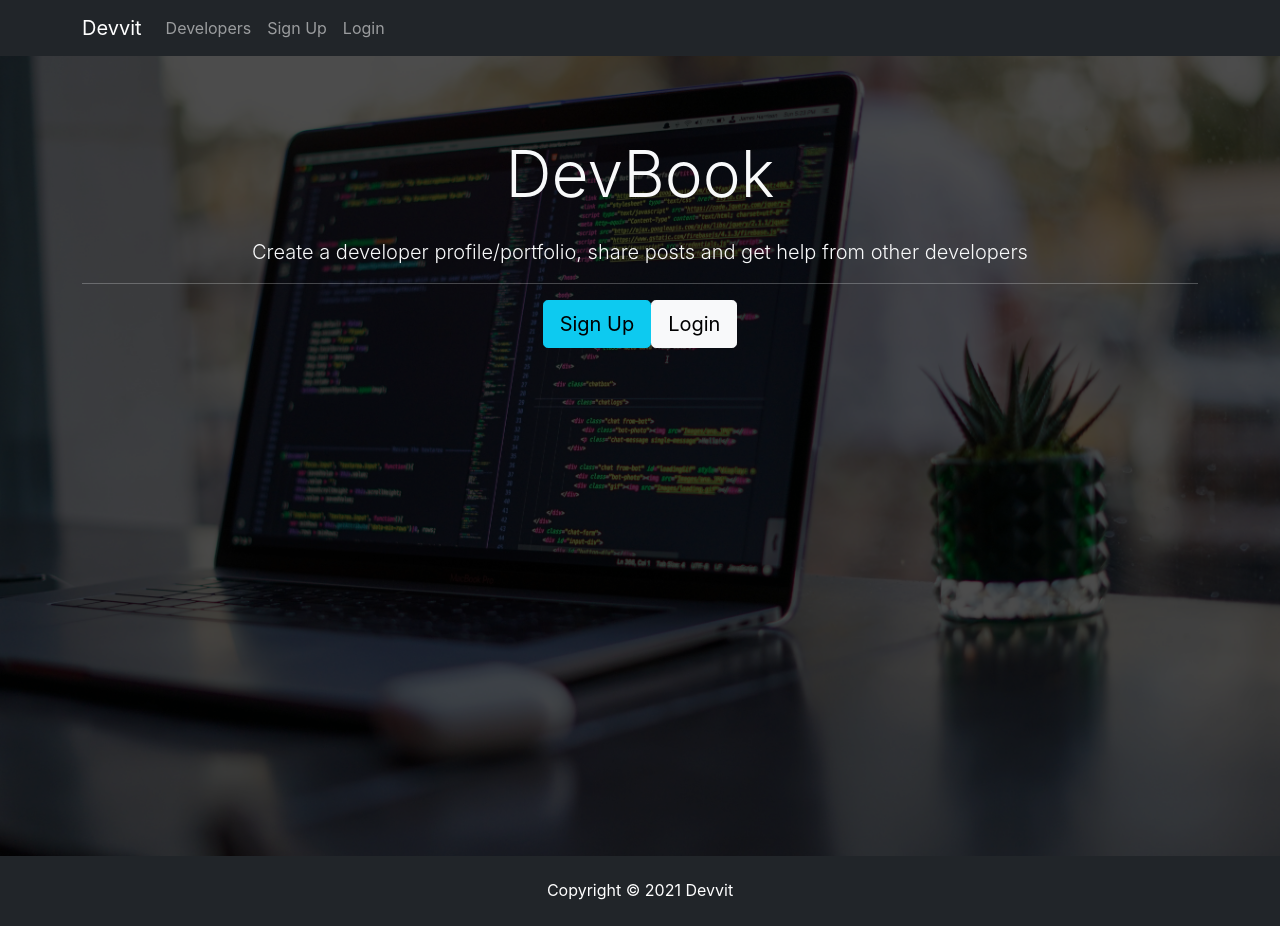
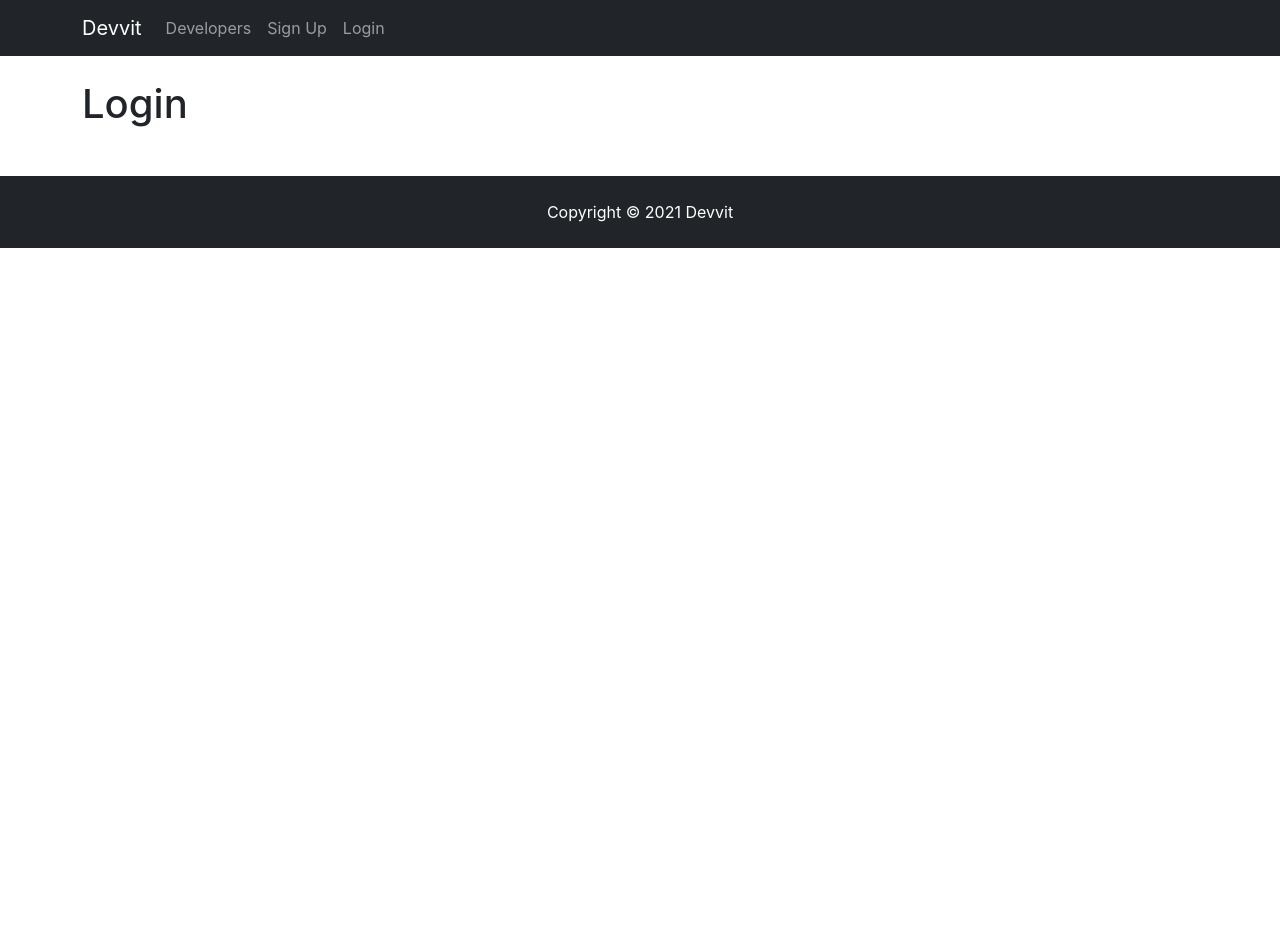
Before and after one commit to ivan-jb-mak/DevBook, a React (Create React App) app in the folder client/: page /login in a window 1280 px wide. After the commit the page ends 800 px from the top, so only its background shows below. Built offline with nearby package versions, Linux system fonts and the light colour scheme.

Commit message:
adding react router with links to login and register component pages

```diff
--- a/client/package.json
+++ b/client/package.json
@@ -8,6 +8,8 @@
     "@testing-library/user-event": "^12.1.10",
     "react": "^17.0.2",
     "react-dom": "^17.0.2",
+    "react-router": "^5.2.0",
+    "react-router-dom": "^5.2.0",
     "react-scripts": "4.0.3",
     "web-vitals": "^1.0.1"
   },
--- a/client/src/App.js
+++ b/client/src/App.js
@@ -1,15 +1,24 @@
 import "./App.css";
+import { BrowserRouter as Router, Route } from "react-router-dom";
 import Footer from "./components/layout/Footer";
 import Landing from "./components/layout/Landing";
 import Navbar from "./components/layout/Navbar";
+import Register from "./components/auth/Register";
+import Login from "./components/auth/Login";
 
 function App() {
   return (
-    <div className="App">
-      <Navbar />
-      <Landing />
-      <Footer />
-    </div>
+    <Router>
+      <div className="App">
+        <Navbar />
+        <Route exact path="/" component={Landing} />
+        <div className="container">
+          <Route exact path="/register" component={Register} />
+          <Route exact path="/login" component={Login} />
+        </div>
+        <Footer />
+      </div>
+    </Router>
   );
 }
 
--- /dev/null
+++ b/client/src/components/auth/Login.js
@@ -0,0 +1,13 @@
+import React, { Component } from "react";
+
+class Login extends Component {
+  render() {
+    return (
+      <div>
+        <h1>Login</h1>
+      </div>
+    );
+  }
+}
+
+export default Login;
--- /dev/null
+++ b/client/src/components/auth/Register.js
@@ -0,0 +1,13 @@
+import React, { Component } from "react";
+
+class Register extends Component {
+  render() {
+    return (
+      <div>
+        <h1>Register</h1>
+      </div>
+    );
+  }
+}
+
+export default Register;
--- a/client/src/components/layout/Landing.js
+++ b/client/src/components/layout/Landing.js
@@ -1,4 +1,5 @@
 import React, { Component } from "react";
+import { Link } from "react-router-dom";
 
 class Landing extends Component {
   render() {
@@ -15,12 +16,12 @@
                     help from other developers
                   </p>
                   <hr />
-                  <a href="register.html" className="btn btn-lg btn-info mr-2">
+                  <Link to="/register" className="btn btn-lg btn-info mr-2">
                     Sign Up
-                  </a>
-                  <a href="login.html" className="btn btn-lg btn-light">
+                  </Link>
+                  <Link to="/login" className="btn btn-lg btn-light">
                     Login
-                  </a>
+                  </Link>
                 </div>
               </div>
             </div>
--- a/client/src/components/layout/Navbar.js
+++ b/client/src/components/layout/Navbar.js
@@ -1,4 +1,5 @@
 import React, { Component } from "react";
+import { Link } from "react-router-dom";
 
 class Navbar extends Component {
   render() {
@@ -6,9 +7,9 @@
       <div>
         <nav className="navbar navbar-expand-sm navbar-dark bg-dark mb-4">
           <div className="container">
-            <a className="navbar-brand" href="landing.html">
+            <Link className="navbar-brand" to="/">
               Devvit
-            </a>
+            </Link>
             <button
               className="navbar-toggler"
               type="button"
@@ -21,22 +22,22 @@
             <div className="collapse navbar-collapse" id="mobile-nav">
               <ul className="navbar-nav mr-auto">
                 <li className="nav-item">
-                  <a className="nav-link" href="profiles.html">
+                  <Link className="nav-link" to="/profiles">
                     Developers
-                  </a>
+                  </Link>
                 </li>
               </ul>
 
               <ul className="navbar-nav ml-auto">
                 <li className="nav-item">
-                  <a className="nav-link" href="register.html">
+                  <Link className="nav-link" to="/register">
                     Sign Up
-                  </a>
+                  </Link>
                 </li>
                 <li className="nav-item">
-                  <a className="nav-link" href="register.html">
+                  <Link className="nav-link" to="/login">
                     Login
-                  </a>
+                  </Link>
                 </li>
               </ul>
             </div>
```
